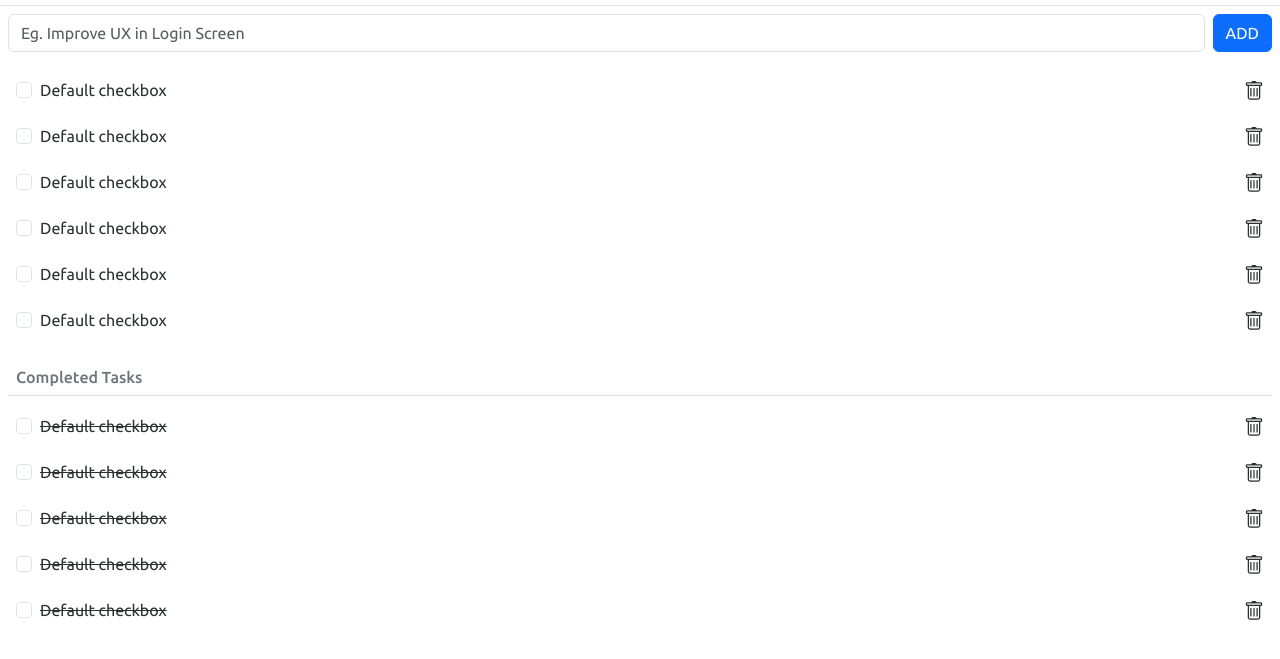
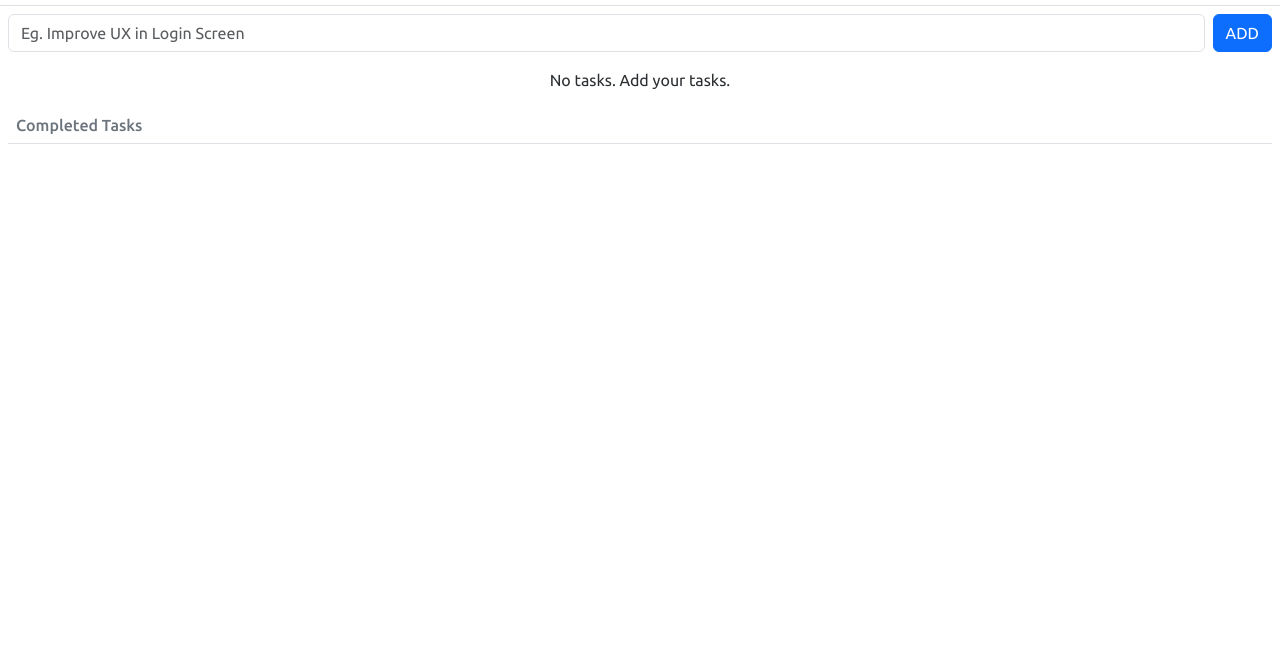
Before and after one commit to IJSE-Direct-Entry-Program-13/to-do-list-jquery-firebase-app, a website built with Vite: page index.html in a window 1280 px wide. Shown: the part 67-726 px from the top of the page. Built offline with nearby package versions, Linux system fonts and the light colour scheme.

Commit message:
Add no task display

```diff
--- a/index.html
+++ b/index.html
@@ -36,19 +36,22 @@
         <section id="tasks-list" class="p-2">
 <!--          <h5 class="text-secondary">Tasks</h5>-->
           <section>
-            <div class="task-item d-flex justify-content-between
-        p-2 align-items-center rounded-2 text-secondary-emphasis">
-              <div class="form-check">
-                <input class="form-check-input" type="checkbox" value="" id="flexCheckDefault">
-                <label class="form-check-label" for="flexCheckDefault">
-                  Default checkbox
-                </label>
-              </div>
-              <div class="d-flex gap-3 fs-5">
-                <i class="bi bi-pencil" title="Edit"></i>
-                <i class="bi bi-trash" title="Delete"></i>
-              </div>
+            <div id="no-task" class="text-center text-secondary-emphasis">
+              No tasks. Add your tasks.
             </div>
+<!--            <div class="task-item d-flex justify-content-between-->
+<!--        p-2 align-items-center rounded-2 text-secondary-emphasis">-->
+<!--              <div class="form-check">-->
+<!--                <input class="form-check-input" type="checkbox" value="" id="flexCheckDefault">-->
+<!--                <label class="form-check-label" for="flexCheckDefault">-->
+<!--                  Default checkbox-->
+<!--                </label>-->
+<!--              </div>-->
+<!--              <div class="d-flex gap-3 fs-5">-->
+<!--                <i class="bi bi-pencil" title="Edit"></i>-->
+<!--                <i class="bi bi-trash" title="Delete"></i>-->
+<!--              </div>-->
+<!--            </div>-->
           </section>
         </section>
         <section id="completed-task-list" class="p-2">
--- a/src/js/main.js
+++ b/src/js/main.js
@@ -1,8 +1,8 @@
 import $ from 'jquery';
 
-const taskItem = $(".task-item");
+// const taskItem = $(".task-item");
 
-for (let i = 0; i < 5; i++) {
-    $("#tasks-list").append(taskItem.clone());
-    $("#completed-task-list").append(taskItem.clone());
-}
+// for (let i = 0; i < 5; i++) {
+//     $("#tasks-list").append(taskItem.clone());
+//     $("#completed-task-list").append(taskItem.clone());
+// }
```
